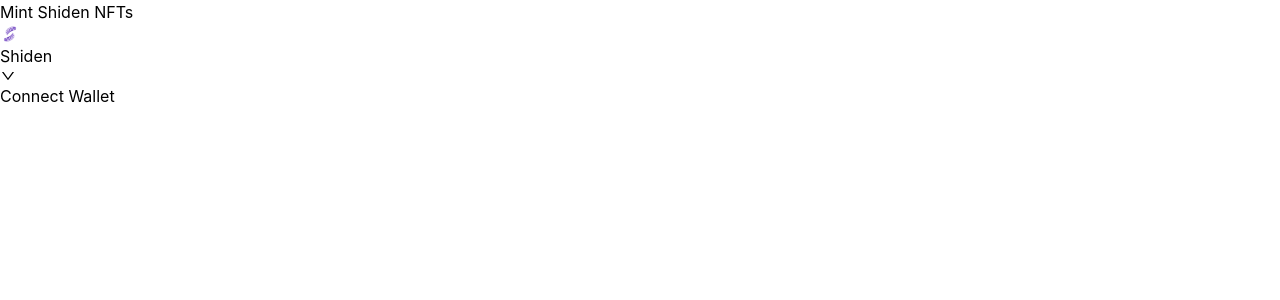
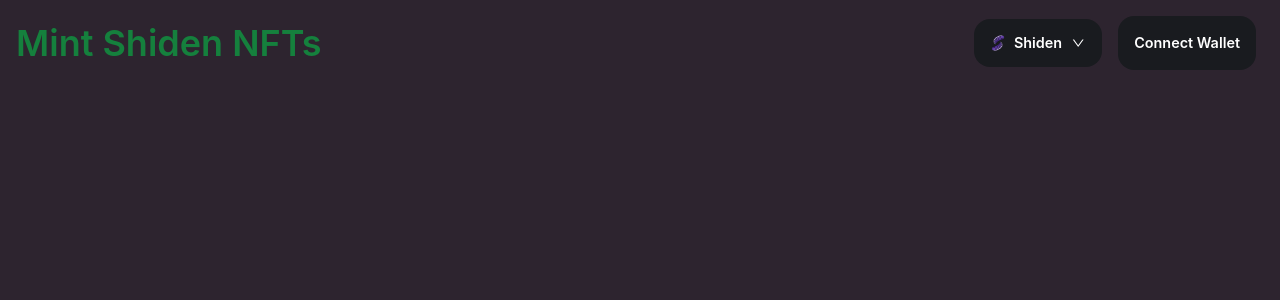
Before and after one commit to tnkshuuhei/psp34-nfts, a Next.js app: page / in a window 1280 px wide. Shown: the top 300 px of the page. Built offline with nearby package versions, Linux system fonts and the light colour scheme.

Commit message:
fix name conponents

```diff
--- a/component/Main.js
+++ b/components/Main.js
@@ -6,7 +6,7 @@
 import shiden from '../assets/Shiden.png'
 import usdt from '../assets/usdt.svg'
 import { useState } from 'react'
-import Button from '../components/Button'
+import Button from './Button'
 const style = {
 	wrapper: `w-screen flex items-center justify-center mt-14`,
 	content: `bg-[#191B1F] w-[40rem] rounded-2xl p-4`,
--- a/pages/index.js
+++ b/pages/index.js
@@ -1,7 +1,7 @@
 import Image from 'next/image'
 //import Button from '../component/Button'
-import Header from '../component/Header'
-//import styles from '../styles/Home.module.css'
+import Header from '../components/Header'
+import styles from '../styles/Home.module.css'
 import { ConnectContext } from '../context/ConnectProvider'
 import { useContext } from 'react'
 
--- a/tailwind.config.js
+++ b/tailwind.config.js
@@ -1,9 +1,10 @@
 /** @type {import('tailwindcss').Config} */
 module.exports = {
 	content: [
-		"./pages/**/*.{js,ts,jsx,tsx}",
-		"./components/**/*.{js,ts,jsx,tsx}",
-	], theme: {
+		'./pages/**/*.{html,js}',
+		'./components/**/*.{html,js}'
+	],
+	theme: {
 		extend: {},
 	},
 	plugins: [],
```
Also changed, not shown: components/Button.js (renamed from component/Button.js), components/Header.js (renamed from component/Header.js).
